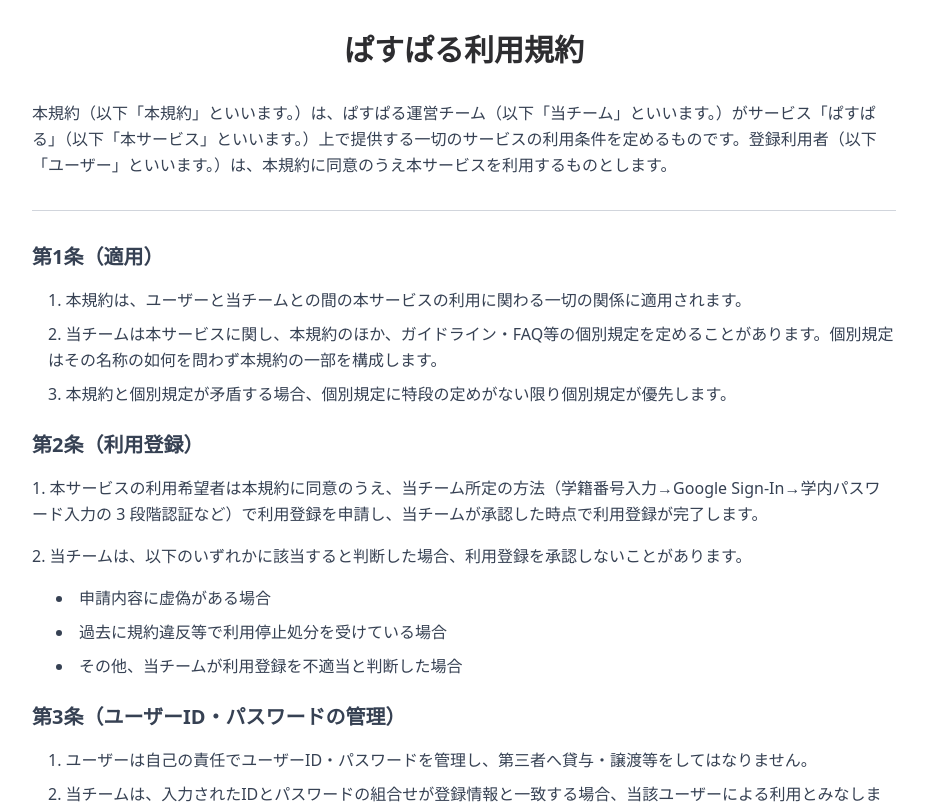
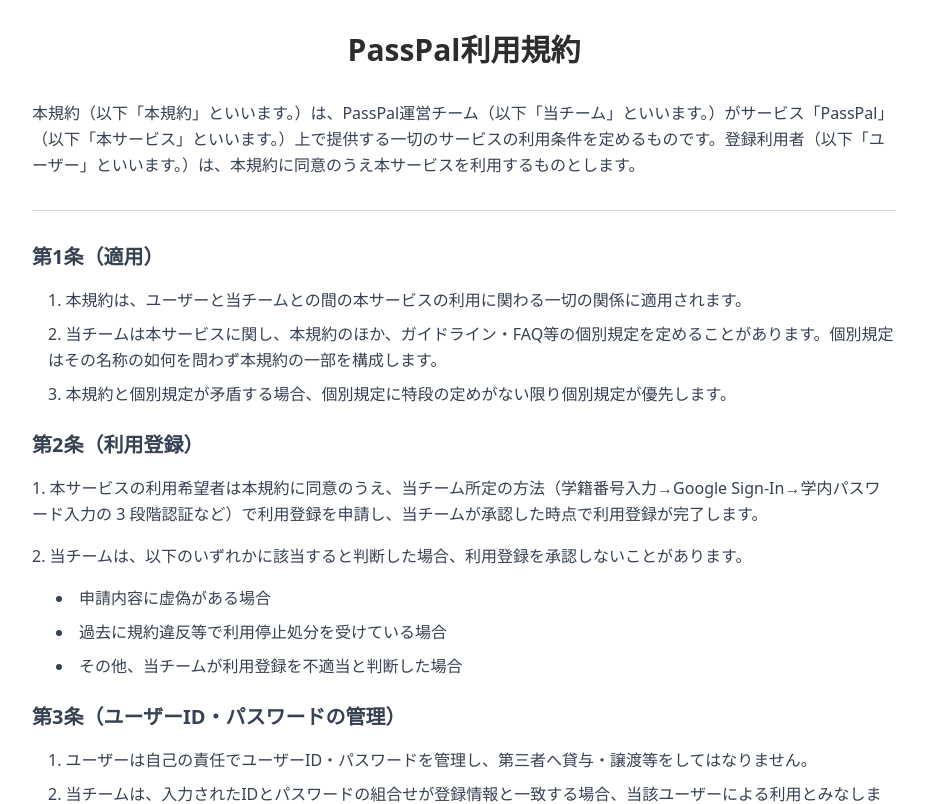
Before and after one commit to chukyo-passpal/passpal_lp, a Next.js app: page /term in a window 1280 px wide. Shown: the top 804 px of the page, without its empty margins (176-1103 px from the left). Built offline with nearby package versions, Linux system fonts and the light colour scheme.

Commit message:
名前を変更

```diff
--- a/src/app/layout.tsx
+++ b/src/app/layout.tsx
@@ -12,8 +12,8 @@
 });
 
 export const metadata: Metadata = {
-  title: "ぱすぱる",
-  description: "ぱすぱるは、中京大学非公式の学生生活支援アプリです。",
+    title: "PassPal",
+    description: "PassPalは、中京大学非公式の学生生活支援アプリです。",
 };
 
 export default function RootLayout({
@@ -23,11 +23,7 @@
 }>) {
     return (
         <html lang="ja">
-      <body
-        className={`${notoSansJp.variable} antialiased`}
-      >
-        {children}
-      </body>
+            <body className={`${notoSansJp.variable} antialiased`}>{children}</body>
         </html>
     );
 }
--- a/src/app/policy/page.tsx
+++ b/src/app/policy/page.tsx
@@ -5,7 +5,7 @@
 
             <div className="space-y-6 text-gray-700 leading-relaxed">
                 <p>
-                    ぱすぱる開発チーム（以下，「当チーム」といいます。）は，本スマートフォンアプリケーション「ぱすぱる」（以下，「本サービス」といいます。）におけるユーザーの個人情報の取扱いについて，以下のとおりプライバシーポリシー（以下，「本ポリシー」といいます。）を定めます。
+                    PassPal開発チーム（以下，「当チーム」といいます。）は，本スマートフォンアプリケーション「PassPal」（以下，「本サービス」といいます。）におけるユーザーの個人情報の取扱いについて，以下のとおりプライバシーポリシー（以下，「本ポリシー」といいます。）を定めます。
                 </p>
 
                 <section>
@@ -193,7 +193,7 @@
                     <p className="mb-4">本ポリシーに関するお問い合わせは，下記窓口までお願いいたします。</p>
                     <div className="bg-gray-50 p-4 rounded-lg">
                         <p>
-                            <strong>組織名：</strong>ぱすぱる開発チーム
+                            <strong>組織名：</strong>PassPal開発チーム
                         </p>
                         <p>
                             <strong>代表者名：</strong>松田 直旺
--- a/src/app/term/page.tsx
+++ b/src/app/term/page.tsx
@@ -1,11 +1,11 @@
 export default function TermsOfServicePage() {
     return (
         <div className="max-w-4xl mx-auto px-4 py-8">
-            <h1 className="text-3xl font-bold text-center mb-8">ぱすぱる利用規約</h1>
+            <h1 className="text-3xl font-bold text-center mb-8">PassPal利用規約</h1>
 
             <div className="space-y-6 text-gray-700 leading-relaxed">
                 <p>
-                    本規約（以下「本規約」といいます。）は、ぱすぱる運営チーム（以下「当チーム」といいます。）がサービス「ぱすぱる」（以下「本サービス」といいます。）上で提供する一切のサービスの利用条件を定めるものです。登録利用者（以下「ユーザー」といいます。）は、本規約に同意のうえ本サービスを利用するものとします。
+                    本規約（以下「本規約」といいます。）は、PassPal運営チーム（以下「当チーム」といいます。）がサービス「PassPal」（以下「本サービス」といいます。）上で提供する一切のサービスの利用条件を定めるものです。登録利用者（以下「ユーザー」といいます。）は、本規約に同意のうえ本サービスを利用するものとします。
                 </p>
 
                 <hr className="border-gray-300 my-8" />
--- a/src/components/FeaturesSection.tsx
+++ b/src/components/FeaturesSection.tsx
@@ -12,7 +12,7 @@
                         <Sparkles className="w-4 h-4 mr-2" />
                         手軽で簡単
                     </Badge>
-                    <h2 className="text-3xl md:text-4xl font-bold text-passpal-black mb-4">ぱすぱるの主な特徴</h2>
+                    <h2 className="text-3xl md:text-4xl font-bold text-passpal-black mb-4">PassPalの主な特徴</h2>
                     <p className="text-xl text-passpal-gray-600 max-w-2xl mx-auto">複雑な設定は一切不要。今すぐ使い始められます。</p>
                 </div>
 
--- a/src/components/HeroSection.tsx
+++ b/src/components/HeroSection.tsx
@@ -20,7 +20,7 @@
                         もっと<span className="text-passpal-primary">スマート</span>に。
                     </h1>
                     <p className="text-xl text-passpal-gray-600 mb-4 max-w-3xl mx-auto">
-                        ぱすぱるは、授業・課題・連絡を一元管理できる新しい学生生活サポートアプリです。
+                        PassPalは、授業・課題・連絡を一元管理できる新しい学生生活サポートアプリです。
                     </p>
                     <div className="flex justify-center items-center mb-8 text-passpal-success">
                         <CheckCircle className="w-5 h-5 mr-2" />
```
Lines whose indentation alone changed are shown as unchanged.
